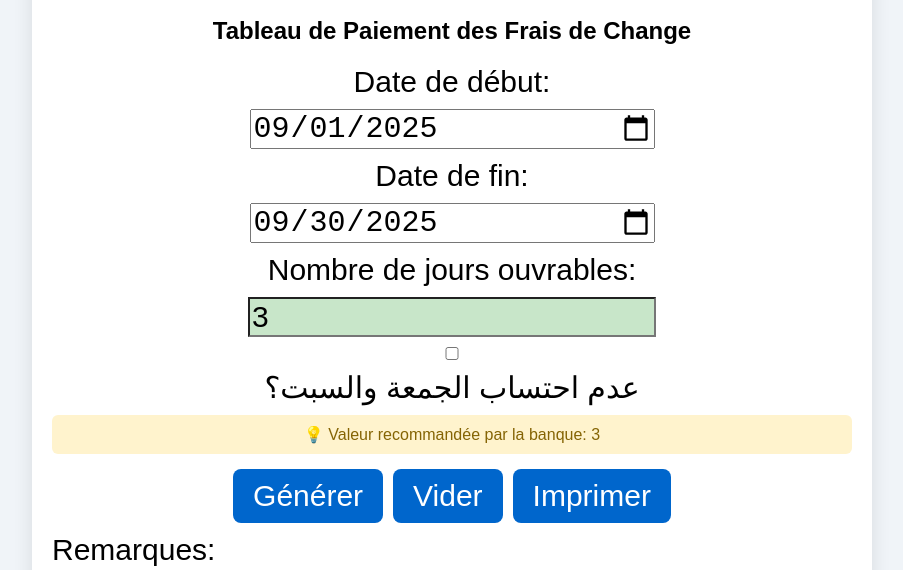
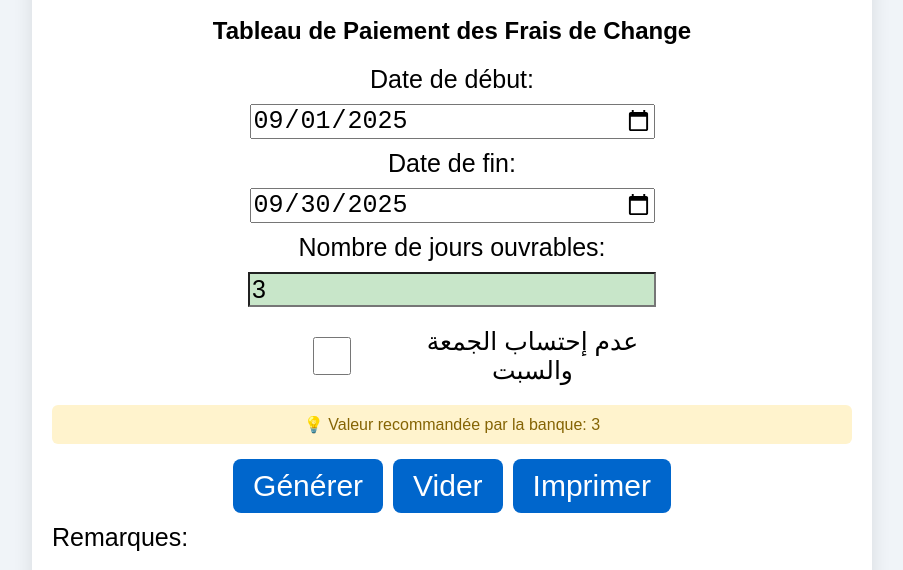
Before and after one commit to DDjamal/Tableau_de_Paiement2J, a plain HTML site: page index.html in a window 1280 px wide. Shown: the part 205-775 px from the top of the page, without its empty margins (188-1091 px from the left). Drawn offline with Linux system fonts and the light colour scheme.

Commit message:
index.html

```diff
--- a/index.html
+++ b/index.html
@@ -45,7 +45,7 @@
       display: block;
       width: 50%;
       margin: 10px 0;
-      font-size: 30px;
+      font-size: 25px;
     }
 
     textarea {
@@ -257,7 +257,12 @@
 
     <label id="labelDays">Nombre de jours ouvrables:</label>
     <input type="number" id="workingDays" min="1" max="90" value="3">
-	<label><input type="checkbox" id="includeWeekends">عدم احتساب الجمعة والسبت؟</label>
+
+	<label style="display: inline-flex;gap: 1px;cursor: pointer;flex-direction: row;flex-wrap: nowrap;align-content: stretch;justify-content: center;align-items: stretch;">
+  <input type="checkbox" id="includeWeekends">
+  عدم إحتساب الجمعة والسبت
+</label>
+
 
 
     <div class="warning" id="warningText">💡 Valeur recommandée par la banque: 3</div>
```
